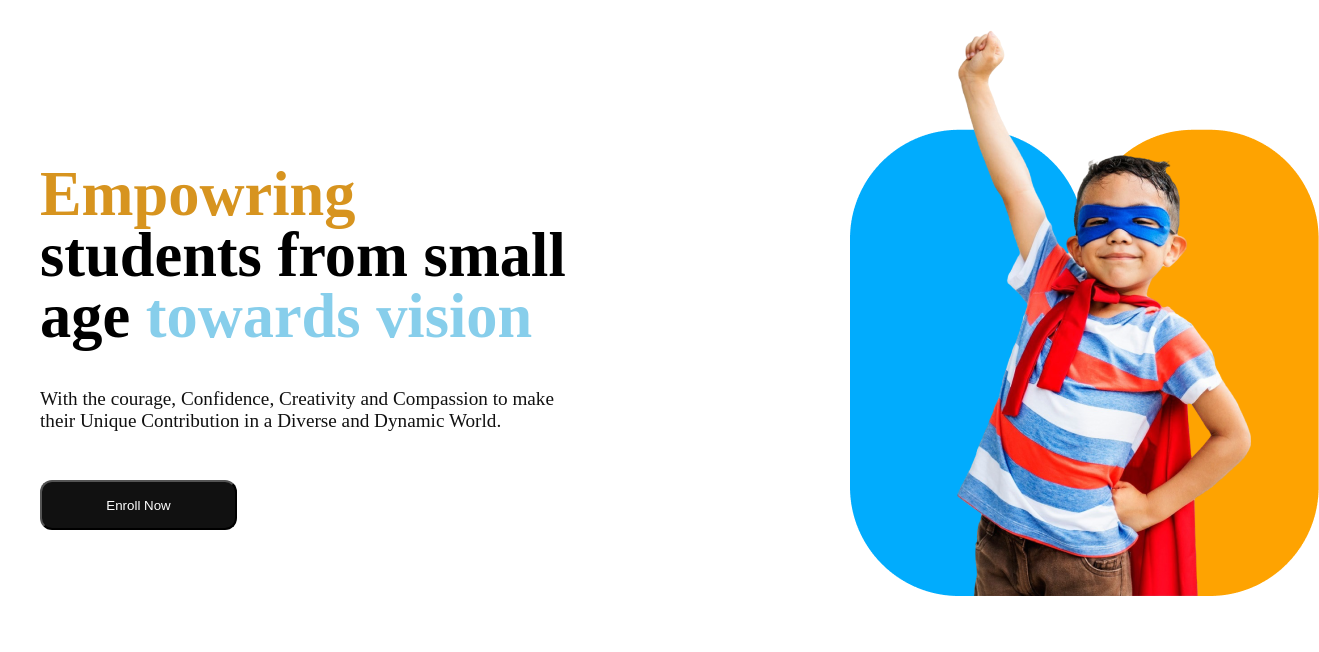
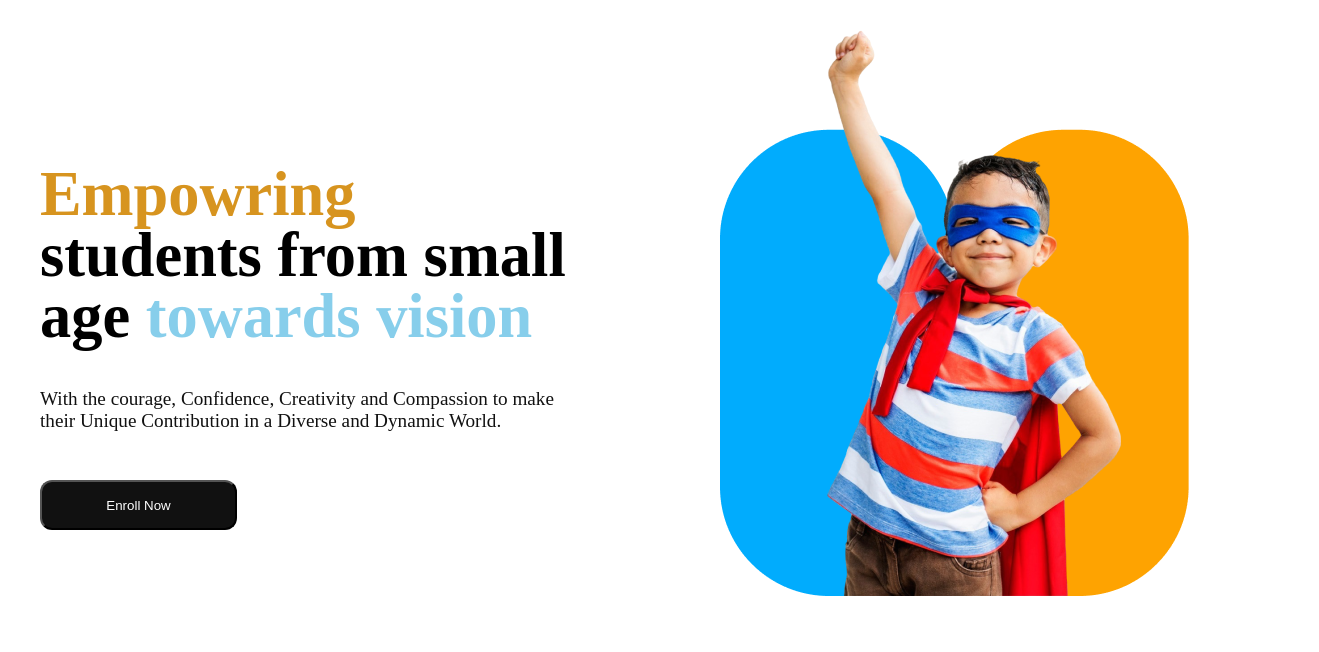
Before and after one commit to Minhaz-miraz/kids-school, a plain HTML site: page index.html in a window 1280 px wide. Shown: the part 101-753 px from the top of the page, 1319 px wide, since content can reach past the window. Drawn offline with Linux system fonts and the light colour scheme.

Commit message:
banner aDDED

```diff
--- a/styles/style.css
+++ b/styles/style.css
@@ -180,7 +180,7 @@ height: 183px;
 .banner-fig{
     width: 100%;
     height: 100%;
-padding-left: 160px;}
+padding-left: 30px;}
 
 .banner-desc{
  color: rgb(17, 17, 17);
```
